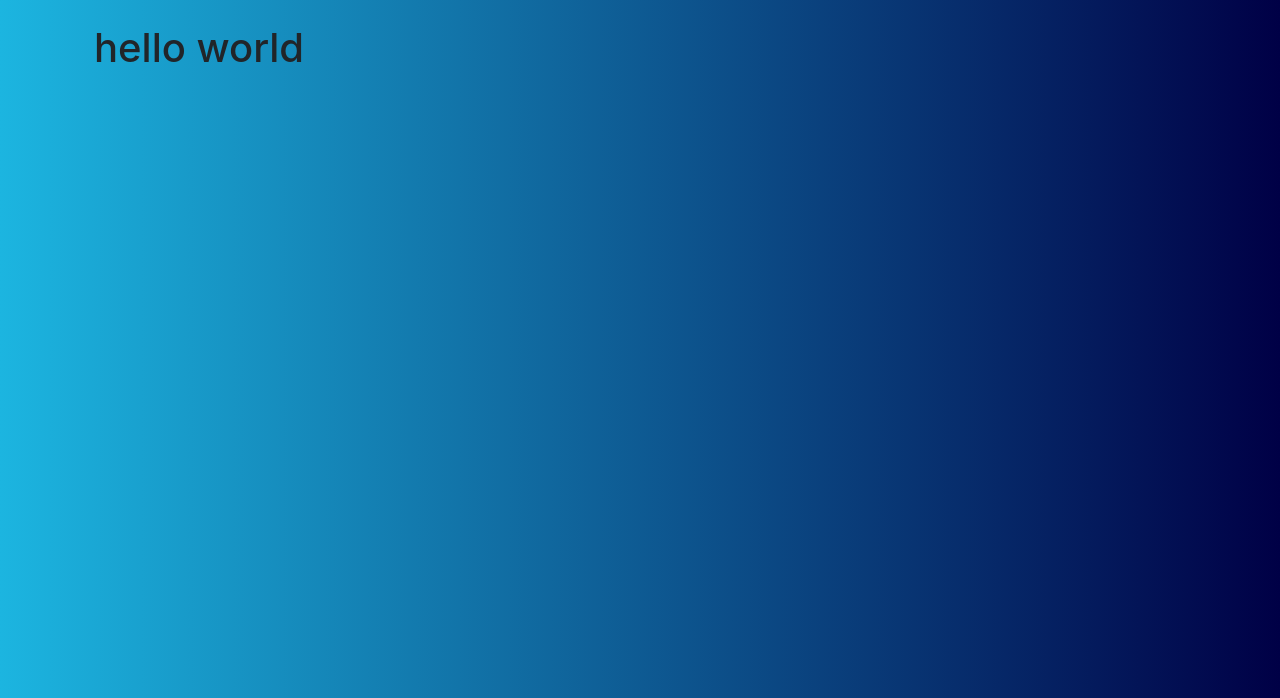
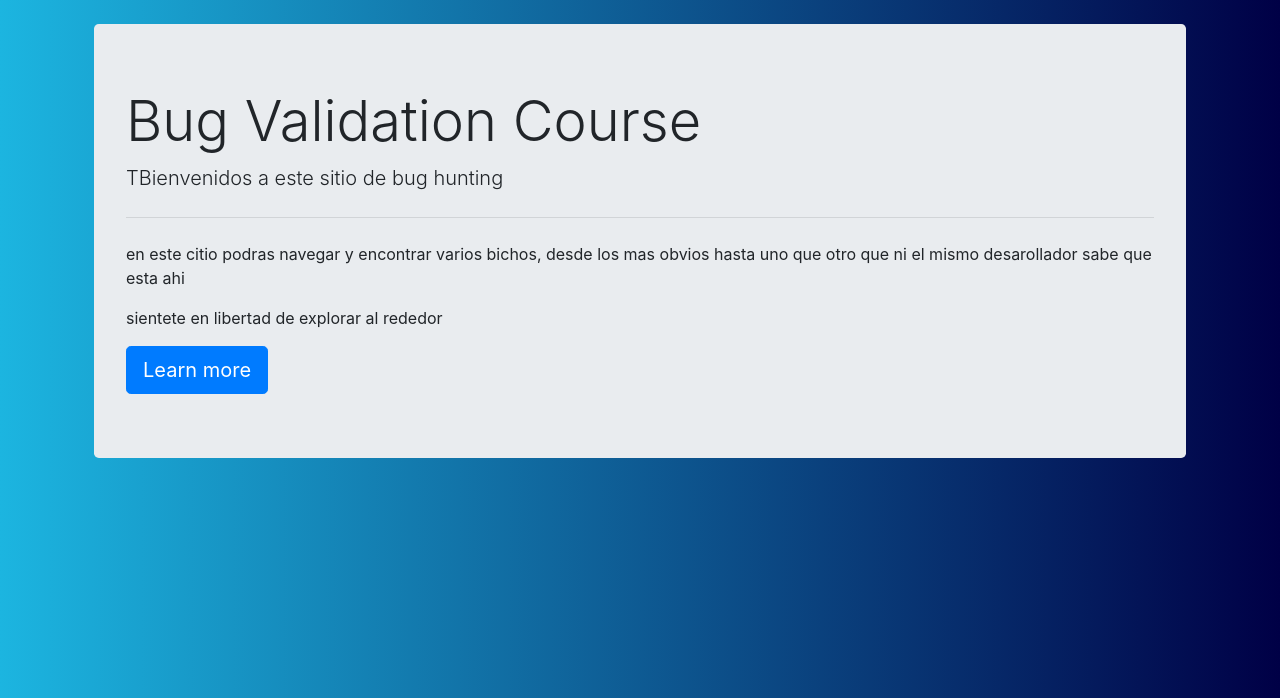
Before and after one commit to mauricioZelaya/bug-validation-site, a Flask app: page / in a window 1280 px wide. Shown: the part 56-754 px from the top of the page. Run offline with Flask 2, Linux system fonts and the light colour scheme; some libraries are stand-ins or nearby versions.

Commit message:
welcome message

```diff
--- a/src/templates/index.html
+++ b/src/templates/index.html
@@ -1,5 +1,12 @@
 {% extends "layout.html" %}
 
 {% block content %}
-<h1>hello world</h1>
+<div class="jumbotron">
+  <h1 class="display-4">Bug Validation Course</h1>
+  <p class="lead">TBienvenidos a este sitio de bug hunting</p>
+  <hr class="my-4">
+  <p>en este citio podras navegar y encontrar varios bichos, desde los mas obvios hasta uno que otro que ni el mismo desarollador sabe que esta ahi</p>
+  <p>sientete en libertad de explorar al rededor</p>
+  <a class="btn btn-primary btn-lg" href="#" role="button">Learn more</a>
+</div>
 {% endblock %}
```
